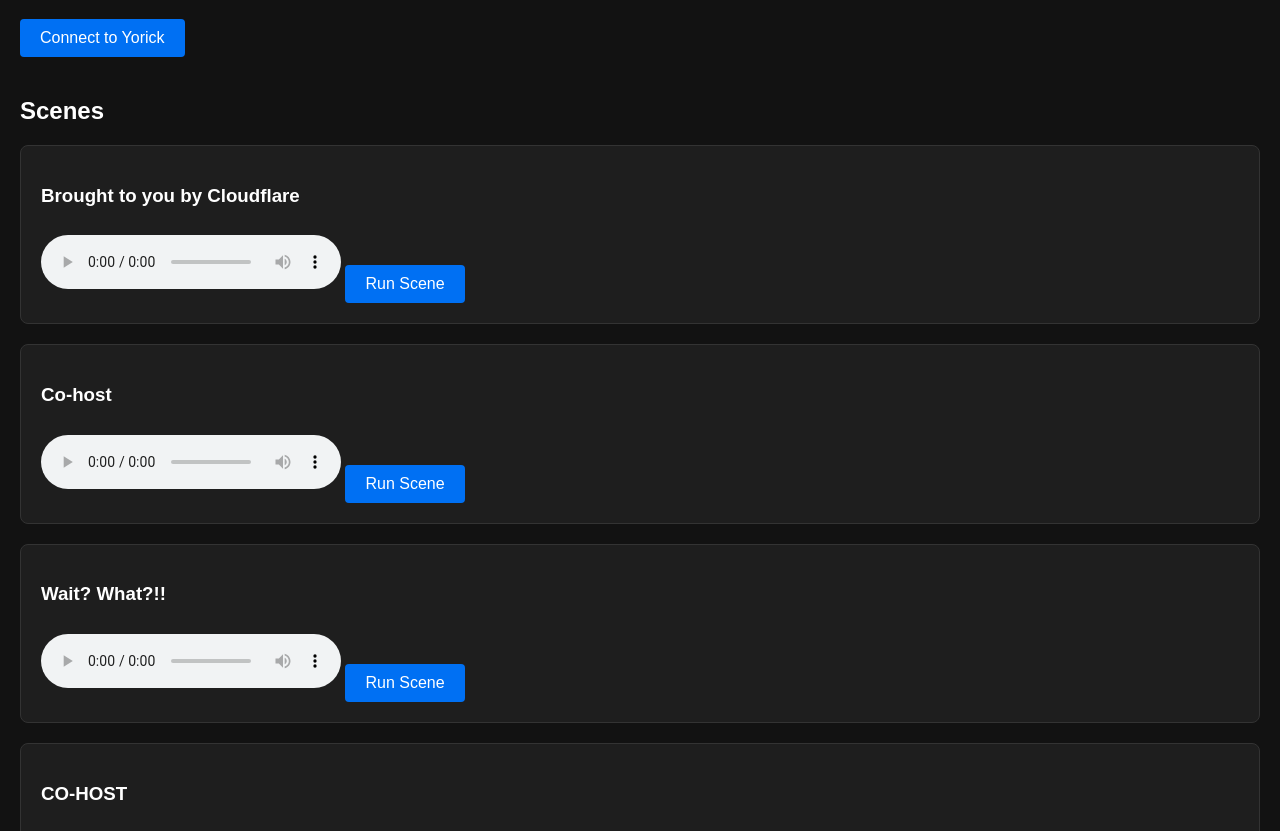
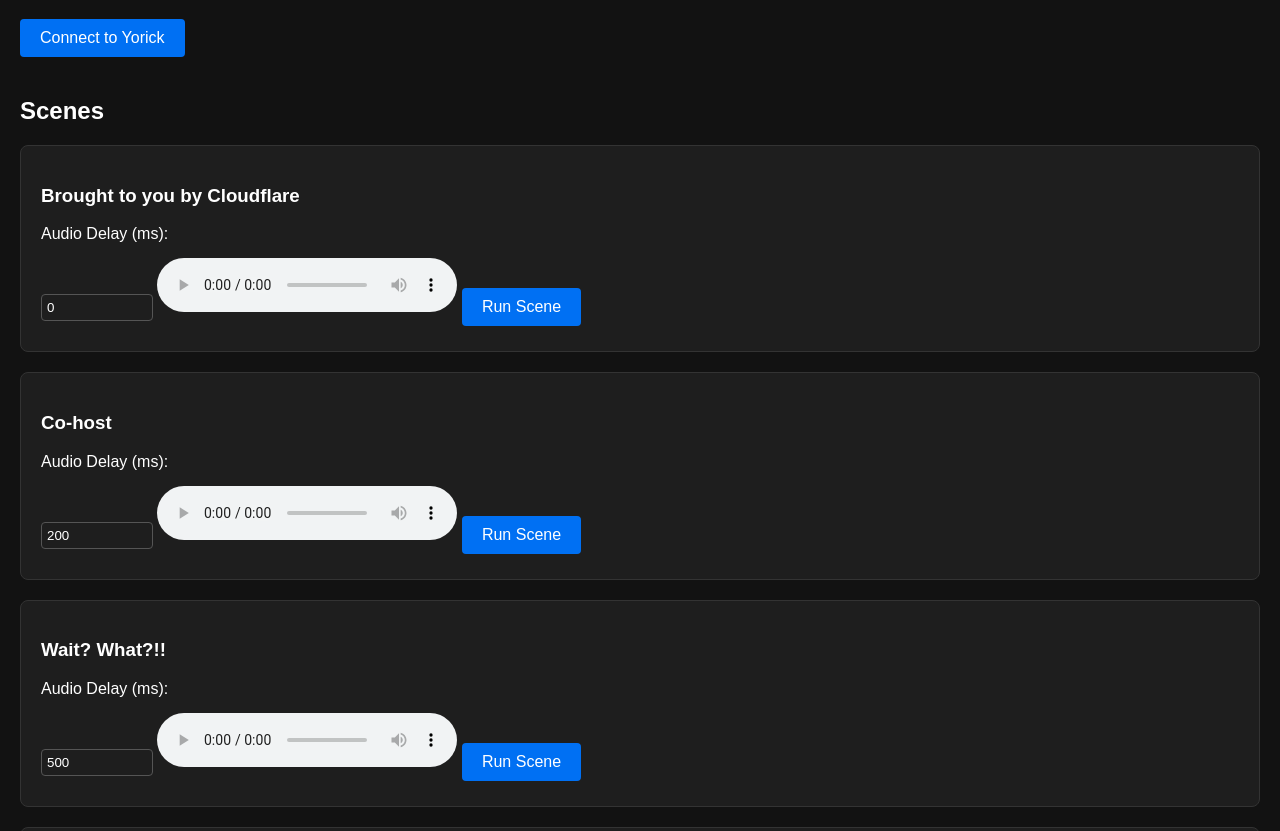
Before and after one commit to craigsdennis/robot-hand-controller-workers, a website: page public/index.html in a window 1280 px wide. Shown: the part 78-909 px from the top of the page. Drawn offline with Linux system fonts and the light colour scheme.

Commit message:
Adds delay

```diff
--- a/public/app.js
+++ b/public/app.js
@@ -47,20 +47,28 @@ async function sendCommand(actionNumber) {
 // Function to run a scene
 function runScene(audioId, actionNumber) {
     const audioElement = document.getElementById(`audio-${audioId}`);
-    if (!audioElement) {
-        console.error("Audio element not found");
+    const delayInput = document.getElementById(`delay-${audioId}`);
+
+    if (!audioElement || !delayInput) {
+        console.error("Audio element or delay input not found");
         return;
     }
 
-    // Play audio
+    const delay = parseInt(delayInput.value, 10) || 0; // Default to 0 if input is invalid
+    console.log(`Starting scene with a delay of ${delay}ms`);
+
+    // Trigger robot hand action immediately
+    sendCommand(actionNumber);
+
+    // Delay the audio playback
+    setTimeout(() => {
         audioElement.play().then(() => {
             console.log("Playing audio...");
-        // After the audio starts, trigger the action
-        sendCommand(actionNumber);
         }).catch(error => {
             console.error("Error playing audio:", error);
             alert("Error playing audio. Please try again.");
         });
+    }, delay);
 }
 
 // Attach event listener for the "Connect" button
--- a/public/index.html
+++ b/public/index.html
@@ -30,6 +30,19 @@
             background-color: #1e1e1e;
             border-radius: 8px;
         }
+        label {
+            display: block;
+            margin-bottom: 5px;
+        }
+        input[type="number"] {
+            width: 100px;
+            padding: 5px;
+            margin-bottom: 10px;
+            border: 1px solid #555;
+            border-radius: 4px;
+            background-color: #1e1e1e;
+            color: #ffffff;
+        }
         button {
             background-color: #0070f3;
             color: #ffffff;
@@ -60,26 +73,32 @@
         <h2>Scenes</h2>
         <div class="scene">
             <h3>Brought to you by Cloudflare</h3>
+            <label for="delay-cloudflare">Audio Delay (ms):</label>
+            <input type="number" id="delay-cloudflare" value="0" />
             <audio id="audio-cloudflare" src="/audio/brought-to-you-by-cloudflare.mp3" controls></audio>
             <button onclick="runScene('cloudflare', 8)">Run Scene</button>
         </div>
-		<div class="scene">
+        <div class="scene">
             <h3>Co-host</h3>
+            <label for="delay-cohost">Audio Delay (ms):</label>
+            <input type="number" id="delay-cohost" value="200" />
             <audio id="audio-cohost" src="/audio/cohost.mp3" controls></audio>
             <button onclick="runScene('cohost', 9)">Run Scene</button>
         </div>
-		<div class="scene">
+        <div class="scene">
             <h3>Wait? What?!!</h3>
+            <label for="delay-wait-what">Audio Delay (ms):</label>
+            <input type="number" id="delay-wait-what" value="500" />
             <audio id="audio-wait-what" src="/audio/wait-what.mp3" controls></audio>
             <button onclick="runScene('wait-what', 10)">Run Scene</button>
         </div>
-		<div class="scene">
+        <div class="scene">
             <h3>CO-HOST</h3>
+            <label for="delay-cohost-2">Audio Delay (ms):</label>
+            <input type="number" id="delay-cohost-2" value="100" />
             <audio id="audio-cohost-2" src="/audio/cohost-2.mp3" controls></audio>
             <button onclick="runScene('cohost-2', 11)">Run Scene</button>
         </div>
-
-
     </main>
     <script src="app.js"></script>
 </body>
```
Lines whose indentation alone changed are shown as unchanged.
